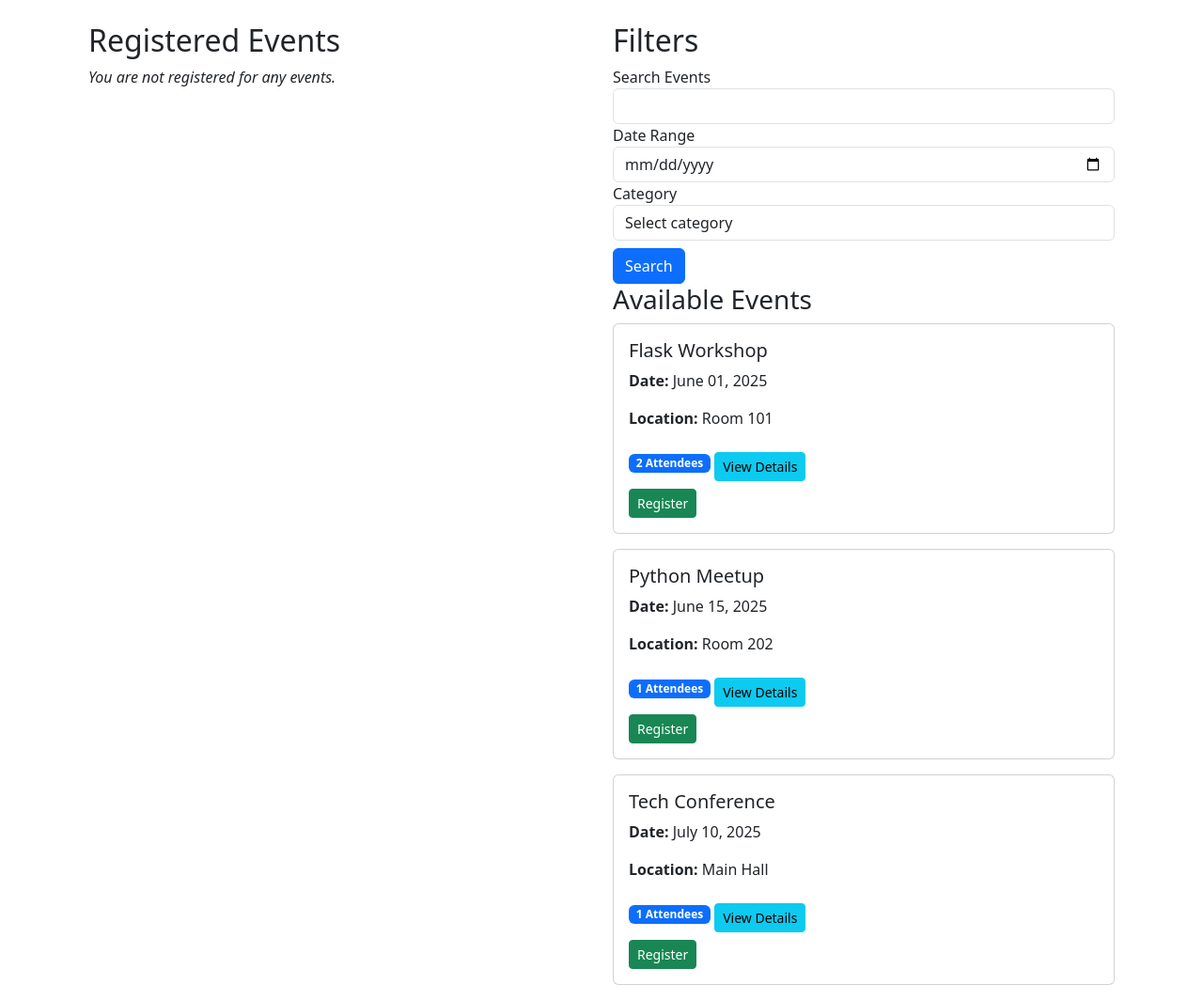
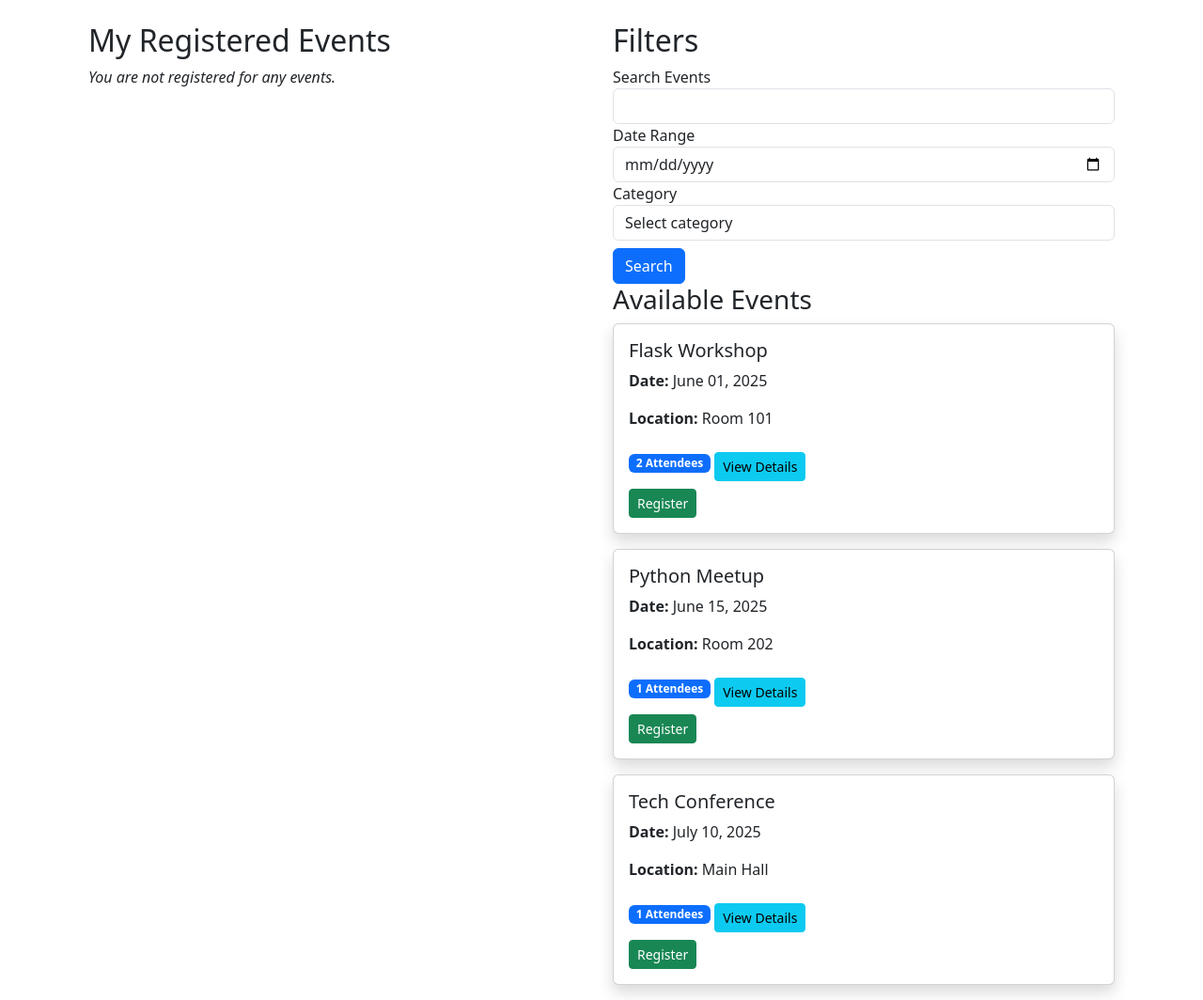
Before and after one commit to JohnRipplinger/EventRegistration, a Flask app: page /search_events in a window 1280 px wide. Shown: the part 56-1120 px from the top of the page at 94% size. Run offline with Flask 3, Linux system fonts and the light colour scheme; some libraries are stand-ins or nearby versions.

Commit message:
dashboard header update

```diff
--- a/app/templates/dashboard.html
+++ b/app/templates/dashboard.html
@@ -6,7 +6,7 @@
     <div class="row">
         <!-- Left Column: User's Registered Events -->
         <div class="col-md-6">
-            <h2>Registered Events</h2>
+            <h2>My Registered Events</h2>
             {% if user_registrations and user_registrations|length > 0 %}
                 <div class="list-group">
                     {% for event in user_registrations %}
@@ -53,7 +53,7 @@
             <div class="row">
                 {% for event in events %}
                 <div class="col-md-12">
-                    <div class="card mb-3">
+                    <div class="card mb-3 shadow">
                         <div class="card-body">
                             <h5 class="card-title">{{ event.name }}</h5>
                             <p class="card-text"><strong>Date:</strong> {{ event.date.strftime('%B %d, %Y') }}</p>
```
